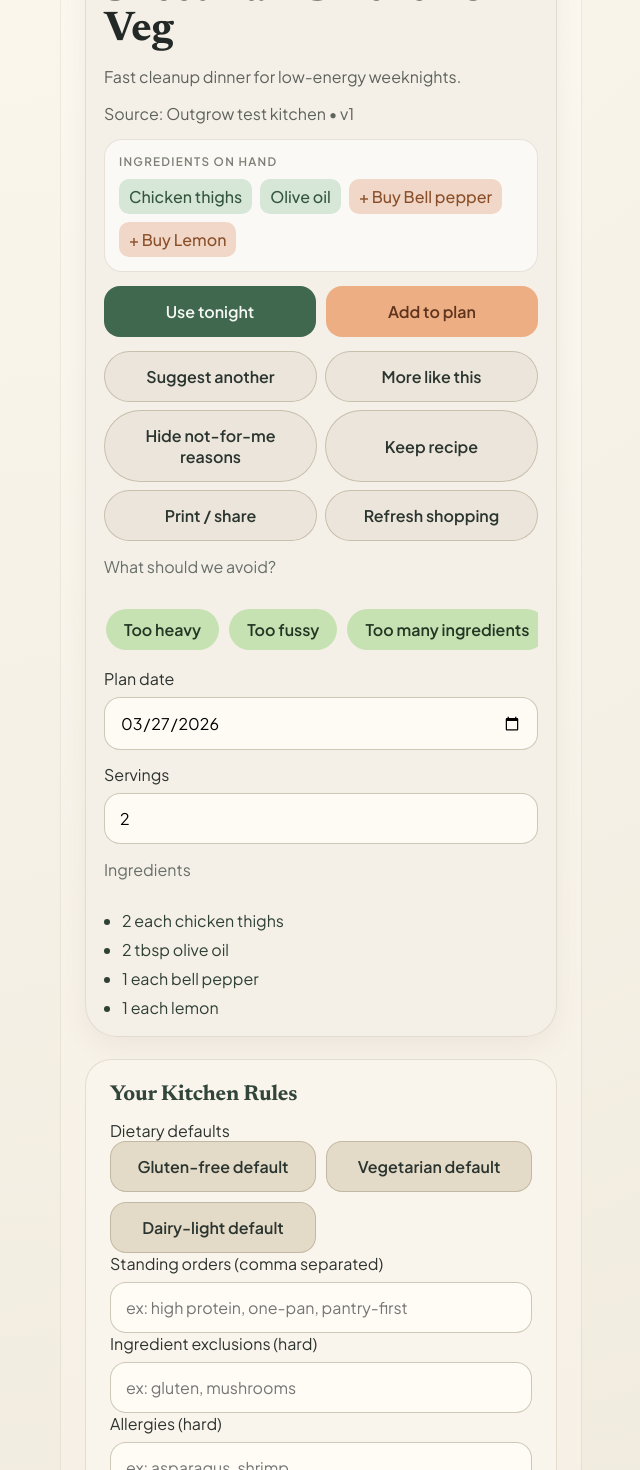
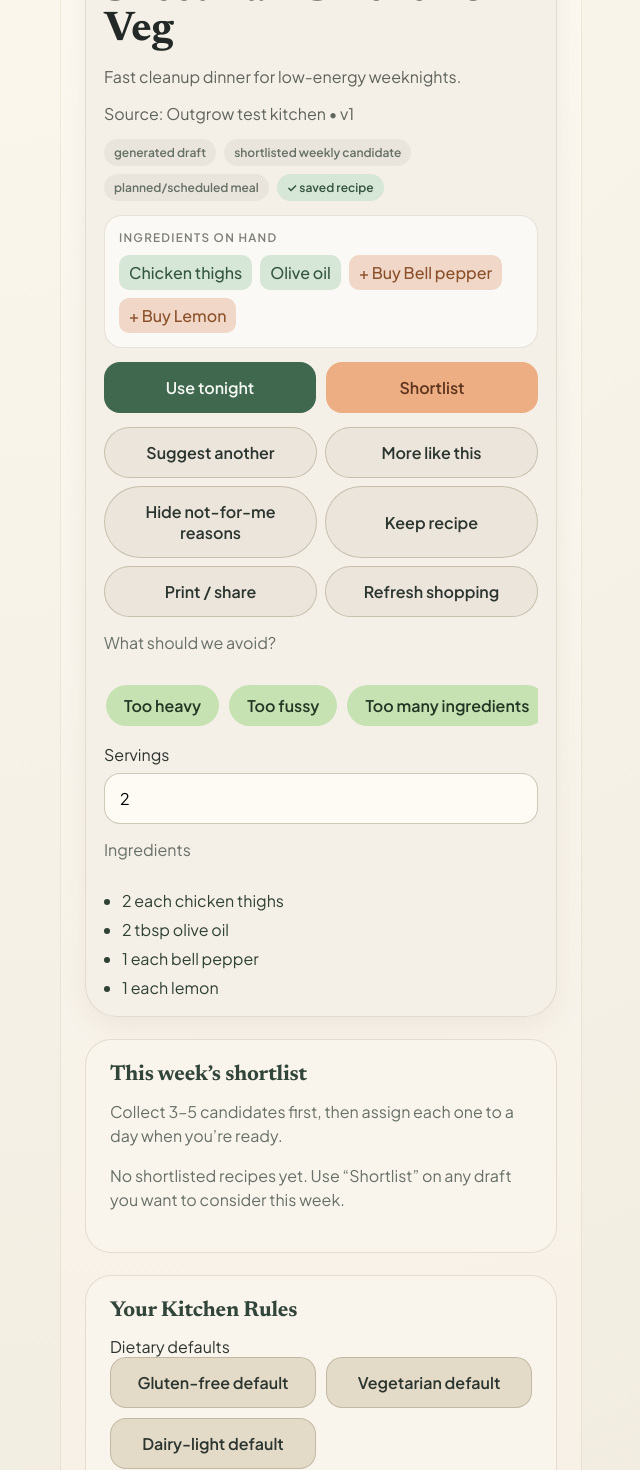
Before and after one commit to carllachance/outgrow, a React (Vite) app: page /planner in a window 1280 px wide. Shown: the part 860-2330 px from the top of the page, without its empty margins (319-959 px from the left). Built offline with nearby package versions, Linux system fonts and the light colour scheme.

Commit message:
Redefine meal planner add flow as weekly shortlist

```diff
--- a/src/screens/MealPlannerScreen.tsx
+++ b/src/screens/MealPlannerScreen.tsx
@@ -73,6 +73,15 @@ interface StarterSuggestionMemory {
   recentInitialClusterSignatures: string[];
 }
 
+interface WeeklyShortlistCandidate {
+  id: string;
+  recipeId: string;
+  recipeTitle: string;
+  recipeVersion: number;
+  servings: number;
+  addedAt: string;
+}
+
 const readStarterSuggestionMemory = (): StarterSuggestionMemory => {
   if (typeof window === 'undefined') {
     return { recentInitialSuggestionSignatures: [], recentInitialClusterSignatures: [] };
@@ -104,6 +113,9 @@ export const MealPlannerScreen = () => {
   const [planDate, setPlanDate] = useState('2026-03-27');
   const [servings, setServings] = useState(2);
   const [pantryItems, setPantryItems] = useState<PantryItem[]>(defaultPantry);
+  const [weeklyShortlist, setWeeklyShortlist] = useState<WeeklyShortlistCandidate[]>([]);
+  const [shortlistAssignmentById, setShortlistAssignmentById] = useState<Record<string, string>>({});
+  const [plannedRecipeIds, setPlannedRecipeIds] = useState<string[]>([]);
   const [actionMessage, setActionMessage] = useState('');
   const [showRejectionReasons, setShowRejectionReasons] = useState(true);
   const [selectedRejectionReasons, setSelectedRejectionReasons] = useState<RecipeFeedbackReason[]>([]);
@@ -180,7 +192,7 @@ export const MealPlannerScreen = () => {
       return;
     }
 
-    setActionMessage(`Draft ready: ${savedDraft.title}.${steeringNote} You can keep iterating, add it to plan, shop, or keep it in recipes.`);
+    setActionMessage(`Draft ready: ${savedDraft.title}.${steeringNote} You can keep iterating, shortlist it, shop, or keep it in recipes.`);
   };
 
   const handleKeepRecipe = () => {
@@ -198,17 +210,26 @@ export const MealPlannerScreen = () => {
     setActionMessage(`Recipe kept in your library as v${next.version}.`);
   };
 
-  const handleAddToPlan = () => {
-    const plan = service.addToPlan({
-      id: `meal-${crypto.randomUUID()}`,
+  const handleShortlistRecipe = () => {
+    const existing = weeklyShortlist.find((candidate) => candidate.recipeId === recipe.id);
+    if (existing) {
+      setActionMessage(`${recipe.title} is already in this week’s shortlist.`);
+      return;
+    }
+
+    const candidate: WeeklyShortlistCandidate = {
+      id: `shortlist-${crypto.randomUUID()}`,
       recipeId: recipe.id,
-      date: planDate,
-      mealType: 'dinner',
+      recipeTitle: recipe.title,
+      recipeVersion: recipe.version,
       servings,
-      shoppingMode: 'include_missing_only',
-      nowIso
-    });
-    setActionMessage(`Added to plan for ${plan.date} (${plan.mealType}).`);
+      addedAt: nowIso
+    };
+
+    const defaultAssignmentDate = planDate || todayDate;
+    setWeeklyShortlist((current) => [...current, candidate]);
+    setShortlistAssignmentById((current) => ({ ...current, [candidate.id]: defaultAssignmentDate }));
+    setActionMessage(`Shortlisted for this week: ${recipe.title}. Assign a day when you’re ready.`);
   };
 
   const handleUseTonight = () => {
@@ -224,7 +245,42 @@ export const MealPlannerScreen = () => {
     });
 
     setPlanDate(todayDate);
+    setPlannedRecipeIds((current) => (current.includes(recipe.id) ? current : [...current, recipe.id]));
     setActionMessage(`Tonight is set: ${tonightMeal.sourceSnapshot.recipeTitle} added for ${todayDate}.`);
+  };
+
+  const handleAssignShortlistedMeal = (candidate: WeeklyShortlistCandidate) => {
+    const assignedDate = shortlistAssignmentById[candidate.id] || planDate || todayDate;
+    const plan = service.addToPlan({
+      id: `meal-${crypto.randomUUID()}`,
+      recipeId: candidate.recipeId,
+      date: assignedDate,
+      mealType: 'dinner',
+      servings: candidate.servings,
+      shoppingMode: 'include_missing_only',
+      notes: 'Planned from weekly shortlist',
+      nowIso
+    });
+
+    setWeeklyShortlist((current) => current.filter((item) => item.id !== candidate.id));
+    setShortlistAssignmentById((current) => {
+      const next = { ...current };
+      delete next[candidate.id];
+      return next;
+    });
+    setPlanDate(plan.date);
+    setPlannedRecipeIds((current) => (current.includes(candidate.recipeId) ? current : [...current, candidate.recipeId]));
+    setActionMessage(`Planned from shortlist: ${candidate.recipeTitle} on ${plan.date}.`);
+  };
+
+  const handleRemoveShortlistedMeal = (candidateId: string) => {
+    setWeeklyShortlist((current) => current.filter((item) => item.id !== candidateId));
+    setShortlistAssignmentById((current) => {
+      const next = { ...current };
+      delete next[candidateId];
+      return next;
+    });
+    setActionMessage('Removed from this week’s shortlist.');
   };
 
   const handleRecalculateShopping = () => {
@@ -244,6 +300,22 @@ export const MealPlannerScreen = () => {
   const imageUrl = recipe.image?.url?.trim();
   const hasRecipeImage = Boolean(imageUrl);
   const imageAlt = recipe.image?.alt?.trim() || `${recipe.title} photo`;
+  const weekDates = useMemo(() => {
+    const start = new Date('2026-03-27T00:00:00.000Z');
+    return Array.from({ length: 7 }, (_, index) => {
+      const date = new Date(start);
+      date.setUTCDate(start.getUTCDate() + index);
+      return date.toISOString().slice(0, 10);
+    });
+  }, []);
+  const isCurrentRecipeShortlisted = weeklyShortlist.some((candidate) => candidate.recipeId === recipe.id);
+  const isCurrentRecipePlanned = plannedRecipeIds.includes(recipe.id);
+  const stateBadges = [
+    { label: 'generated draft', active: recipe.status === 'draft' },
+    { label: 'shortlisted weekly candidate', active: isCurrentRecipeShortlisted },
+    { label: 'planned/scheduled meal', active: isCurrentRecipePlanned },
+    { label: 'saved recipe', active: recipe.status === 'saved' }
+  ];
 
   return (
     <section className="screen meal-planner-screen">
@@ -290,6 +362,13 @@ export const MealPlannerScreen = () => {
         <h3 className="planner-recipe-title serif">{recipe.title}</h3>
         <p className="planner-recipe-description">{recipe.description}</p>
         <p className="planner-source-note">Source: {recipe.source?.label || 'Unknown source'} • v{recipe.version}</p>
+        <div className="planner-state-badges" aria-label="Recipe planning states">
+          {stateBadges.map((badge) => (
+            <span key={badge.label} className={`planner-state-badge ${badge.active ? 'planner-state-badge-active' : ''}`}>
+              {badge.active ? `✓ ${badge.label}` : badge.label}
+            </span>
+          ))}
+        </div>
         <div className="planner-ingredients-card">
           <p className="planner-ingredients-label">Ingredients on hand</p>
           <div className="planner-inline-chips">
@@ -303,7 +382,9 @@ export const MealPlannerScreen = () => {
         </div>
         <div className="planner-primary-actions">
           <button type="button" onClick={handleUseTonight} className="planner-cta-main">Use tonight</button>
-          <button type="button" onClick={handleAddToPlan} className="planner-cta-secondary">Add to plan</button>
+          <button type="button" onClick={handleShortlistRecipe} className="planner-cta-secondary">
+            {isCurrentRecipeShortlisted ? 'Shortlisted' : 'Shortlist'}
+          </button>
         </div>
         <div className="planner-secondary-actions">
           <button type="button" onClick={() => handleSuggestRecipe('neutral')}>Suggest another</button>
@@ -345,10 +426,6 @@ export const MealPlannerScreen = () => {
           </div>
         ) : null}
         <label>
-          Plan date
-          <input type="date" value={planDate} onChange={(event) => setPlanDate(event.target.value)} />
-        </label>
-        <label>
           Servings
           <input type="number" min={1} value={servings} onChange={(event) => setServings(Number(event.target.value || 1))} />
         </label>
@@ -360,6 +437,37 @@ export const MealPlannerScreen = () => {
         </div>
         {actionMessage ? <p className="generated-output-copy">{actionMessage}</p> : null}
       </article>
+
+      <Card title="This week’s shortlist">
+        <p className="muted">Collect 3–5 candidates first, then assign each one to a day when you’re ready.</p>
+        {!weeklyShortlist.length ? (
+          <p className="muted">No shortlisted recipes yet. Use “Shortlist” on any draft you want to consider this week.</p>
+        ) : (
+          <ul className="planner-shortlist-list">
+            {weeklyShortlist.map((candidate) => (
+              <li key={candidate.id} className="planner-shortlist-row">
+                <div>
+                  <p className="planner-shortlist-title">{candidate.recipeTitle}</p>
+                  <p className="muted">v{candidate.recipeVersion} • {candidate.servings} servings • unscheduled</p>
+                </div>
+                <div className="planner-shortlist-controls">
+                  <select
+                    aria-label={`Assign ${candidate.recipeTitle} to day`}
+                    value={shortlistAssignmentById[candidate.id] || planDate}
+                    onChange={(event) => setShortlistAssignmentById((current) => ({ ...current, [candidate.id]: event.target.value }))}
+                  >
+                    {weekDates.map((day) => (
+                      <option key={day} value={day}>{day}</option>
+                    ))}
+                  </select>
+                  <button type="button" onClick={() => handleAssignShortlistedMeal(candidate)}>Assign to day</button>
+                  <button type="button" onClick={() => handleRemoveShortlistedMeal(candidate.id)}>Remove</button>
+                </div>
+              </li>
+            ))}
+          </ul>
+        )}
+      </Card>
 
       <Card title="Your Kitchen Rules">
         <label>
@@ -425,7 +533,7 @@ export const MealPlannerScreen = () => {
 
       <Card title="Curator’s Note">
         {!lastShoppingExplanation.length ? (
-          <p className="muted">Use “Refresh shopping” after adding a meal to update explainable shopping output.</p>
+          <p className="muted">Use “Refresh shopping” after assigning a shortlisted meal (or using tonight) to update explainable shopping output.</p>
         ) : (
           <ul className="explanation-list">
             {lastShoppingExplanation.map((line) => <li key={line}>{line}</li>)}
--- a/src/styles.css
+++ b/src/styles.css
@@ -356,6 +356,26 @@ button { background: #e4dac8; color: #2b352f; font-weight: 600; }
   line-height: 1.45;
 }
 
+.planner-state-badges {
+  display: flex;
+  flex-wrap: wrap;
+  gap: 8px;
+}
+
+.planner-state-badge {
+  border-radius: 999px;
+  padding: 6px 10px;
+  font-size: 0.75rem;
+  background: rgba(230, 225, 216, 0.7);
+  color: #667066;
+  font-weight: 600;
+}
+
+.planner-state-badge-active {
+  background: #d6e6d7;
+  color: #32533d;
+}
+
 .planner-ingredients-card {
   background: rgba(255, 255, 255, 0.6);
   border-radius: 18px;
@@ -434,6 +454,39 @@ button { background: #e4dac8; color: #2b352f; font-weight: 600; }
   display: grid;
   gap: 8px;
   color: #2f4034;
+}
+
+.planner-shortlist-list {
+  margin: 0;
+  padding: 0;
+  list-style: none;
+  display: grid;
+  gap: 10px;
+}
+
+.planner-shortlist-row {
+  border: 1px solid rgba(176, 166, 144, 0.3);
+  border-radius: 14px;
+  padding: 10px;
+  display: grid;
+  gap: 8px;
+}
+
+.planner-shortlist-title {
+  margin: 0;
+  font-weight: 700;
+  color: #2d4332;
+}
+
+.planner-shortlist-controls {
+  display: grid;
+  grid-template-columns: minmax(120px, 1fr) auto auto;
+  gap: 8px;
+  align-items: center;
+}
+
+.planner-shortlist-controls button {
+  margin-top: 0;
 }
 
 .tab {
```
